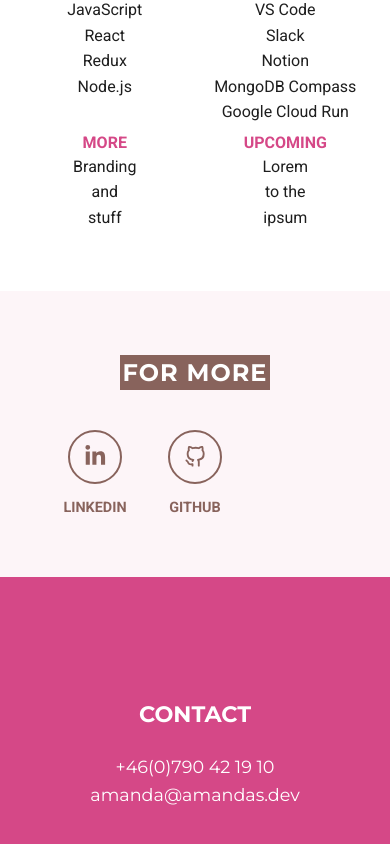
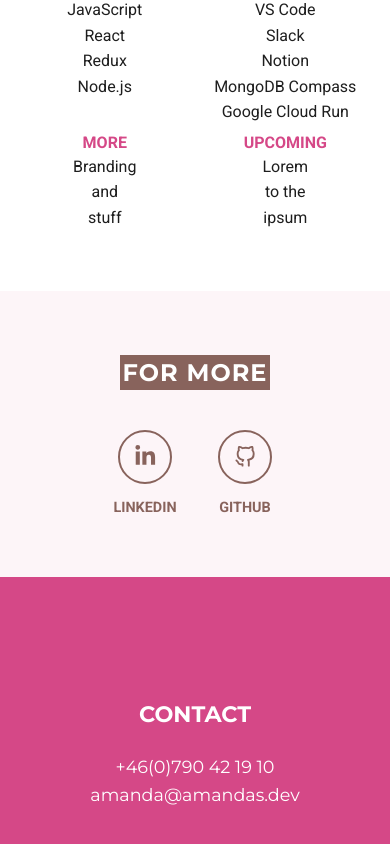
Before and after one commit to Technigo/project-react-portfolio, a React (Create React App) app: page / in a window 390 px wide. Shown: the part 3552-4396 px from the top of the page. Built offline with nearby package versions, Linux system fonts and the light colour scheme.

Commit message:
Fix icon aligment on mobile

```diff
--- a/src/components/ForMore.js
+++ b/src/components/ForMore.js
@@ -13,7 +13,7 @@ const IconContainer = styled.div`
   gap: 30px;
 
   @media (max-width: 669px) {
-    grid-template-columns: repeat(3, 90px);
+    grid-template-columns: repeat(2, 90px);
     gap: 10px;
   }
 `
```
